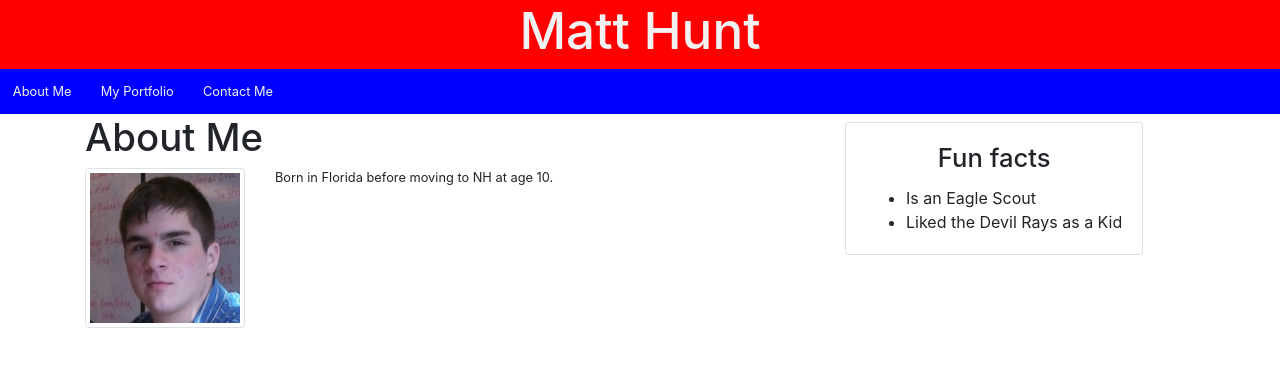
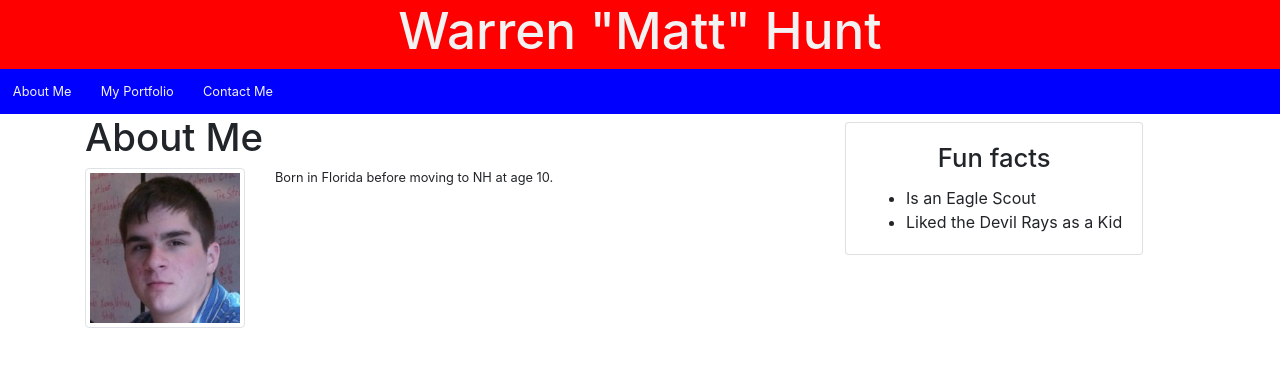
Before and after one commit to wmhunt1/Coding-Bootcamp-HW-2, a plain HTML site: page about.html in a window 1280 px wide. Drawn offline with nearby package versions, Linux system fonts and the light colour scheme.

Commit message:
fixed spelling

```diff
--- a/about.html
+++ b/about.html
@@ -9,7 +9,7 @@
     <link href="https://fonts.googleapis.com/css?family=Roboto+Condensed:400,700" rel="stylesheet" type="text/css">
 </head>
 <header>
-    <h1>Matt Hunt</h1>
+    <h1>Warren "Matt" Hunt</h1>
 </header>
 <nav>
     <a href="about.html">About Me</a>
```
Also changed, not shown: contact.html (+1 -1 lines), index.html (+1 -1 lines), portfolio.html (+1 -1 lines).
